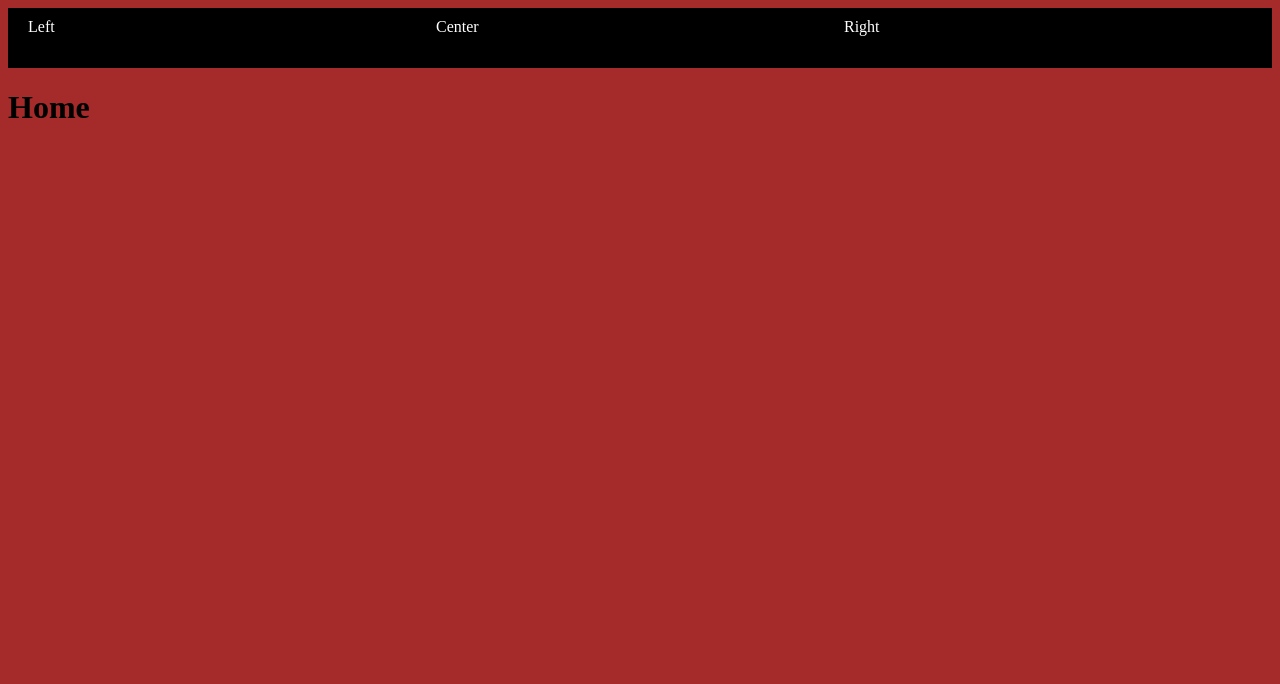
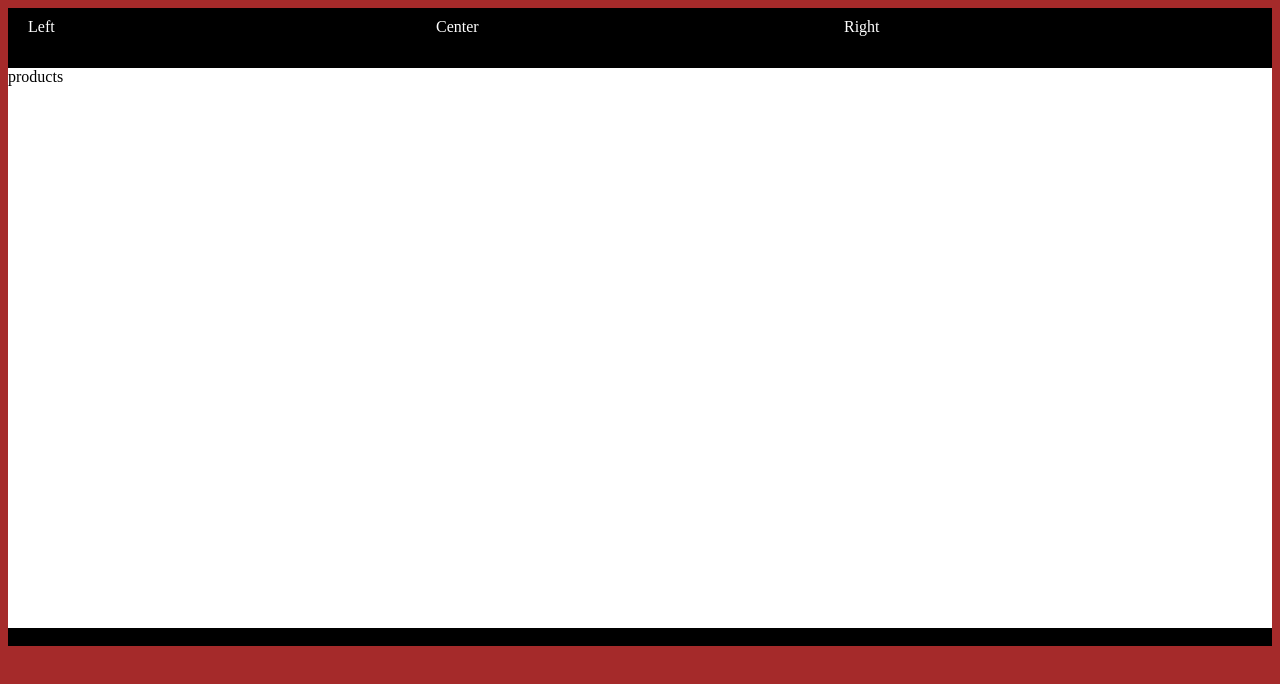
Before and after one commit to JohnGabriel-IFSP/E-Commerce, a React (Vite) app: page / in a window 1280 px wide. Shown: the top 684 px of the page. Built offline with nearby package versions, Linux system fonts and the light colour scheme.

Commit message:
Criando estrutura Content e Footer

```diff
--- /dev/null
+++ b/src/components/content/products.tsx
@@ -0,0 +1,8 @@
+import { Container } from "./style"
+
+
+export function Products(){
+    return(
+        <Container>products</Container>
+    );
+}
--- /dev/null
+++ b/src/components/content/style.tsx
@@ -0,0 +1,6 @@
+import styled from 'styled-components';
+
+export const Container = styled.div`
+    background-color: white;
+    height: 35em;
+`;
--- /dev/null
+++ b/src/components/footer/Footer.tsx
@@ -0,0 +1,8 @@
+import { Wrapper } from "./style";
+
+
+export function Footer(){
+    return(
+        <Wrapper>Footer</Wrapper>
+    )
+}
--- /dev/null
+++ b/src/components/footer/style.tsx
@@ -0,0 +1,5 @@
+import styled from 'styled-components';
+
+export const Wrapper = styled.div`
+    background-color: black;
+`;
--- a/src/pages/Home.tsx
+++ b/src/pages/Home.tsx
@@ -1,10 +1,13 @@
+import { Products } from "../components/content/products";
+import { Footer } from "../components/footer/Footer";
 import { Header } from "../components/header/Header";
 
 export function Home(){
     return (
         <div>
             <Header/>
-            <h1>Home</h1>
+            <Products/>
+            <Footer/>
         </div>
     )
 }
```
